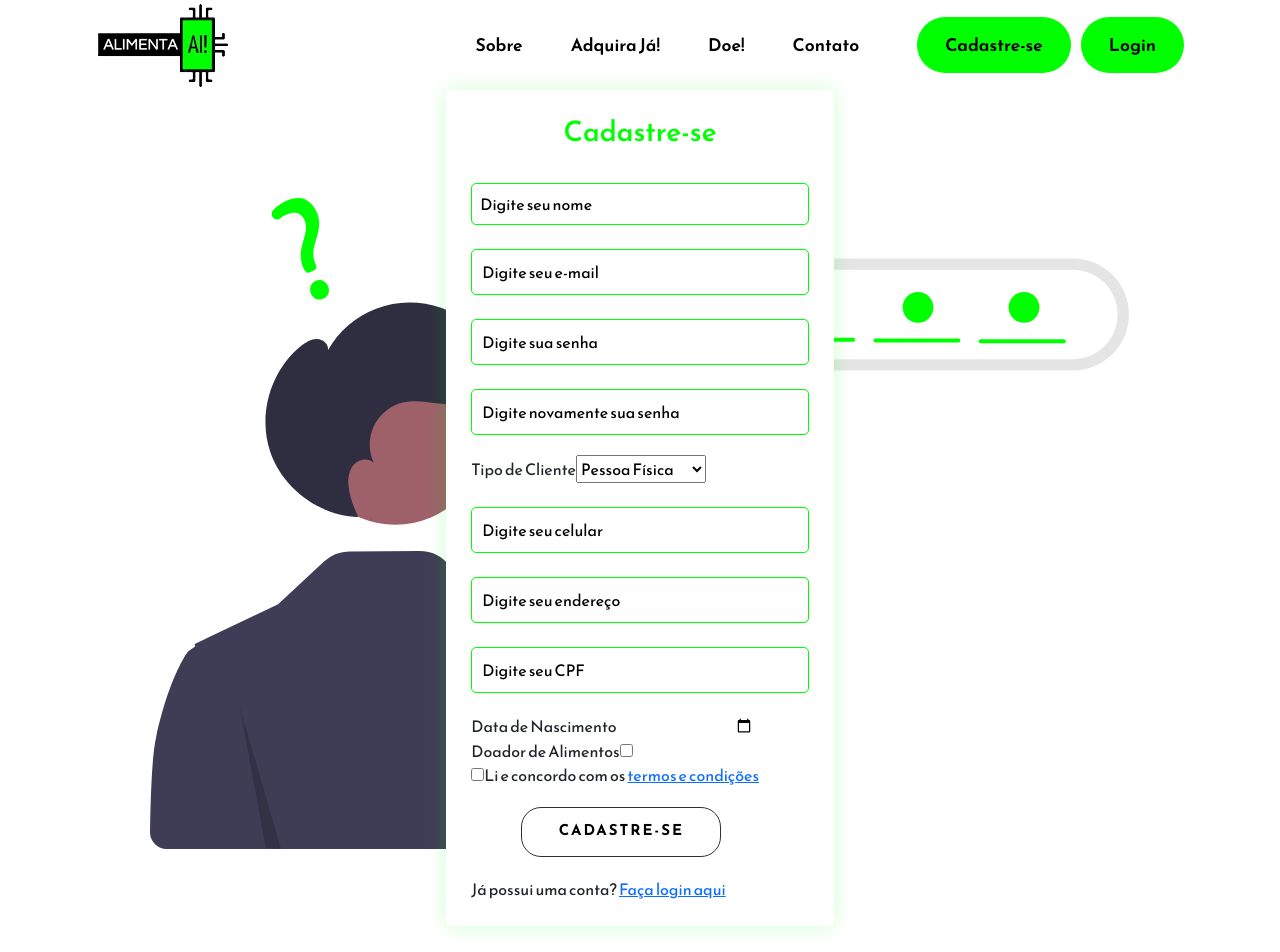
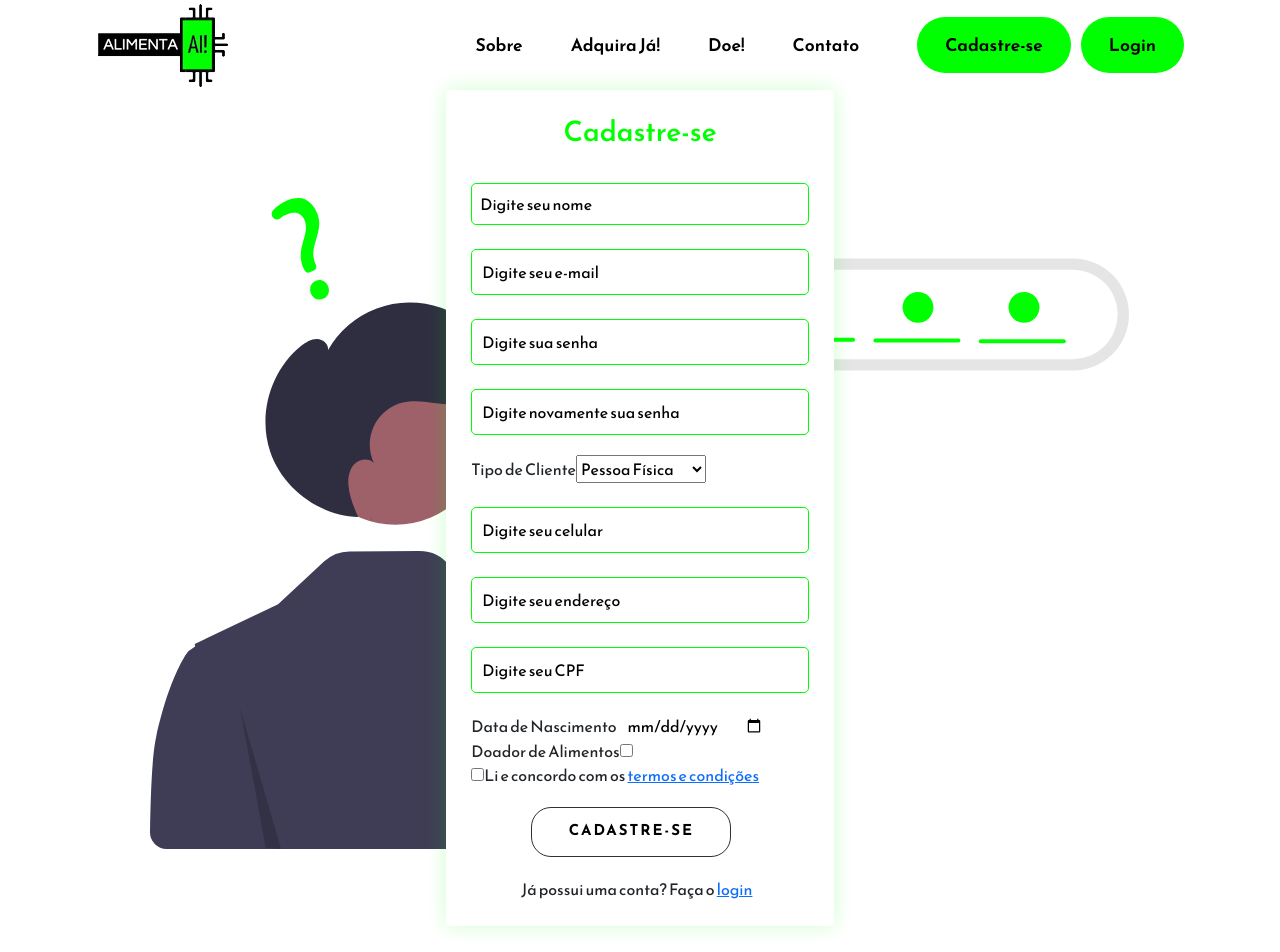
Before and after one commit to Alimenta-AI/Alimenta-AI, a React (Create React App) app in the folder Alimenta-AI-WEB/alimenta-ai/: page /cadastro in a window 1280 px wide. Shown: the top 952 px of the page. Built offline with nearby package versions, Linux system fonts and the light colour scheme.

Commit message:
Arrumando Cadastro

```diff
--- a/Alimenta-AI-WEB/alimenta-ai/src/Components/Cadastro/Cadastro.css
+++ b/Alimenta-AI-WEB/alimenta-ai/src/Components/Cadastro/Cadastro.css
@@ -195,7 +195,7 @@
   font-weight: bold;
   width: 200px;
   padding-top: 11px;
-  margin-left: 50px;
+  margin-left: 60px;
 }
 
 .button-cadastro:hover {
@@ -317,3 +317,7 @@ body {
 .data-input {
   margin-left: 10px;
 }
+
+.login-link {
+  margin-left: 50px;
+}
--- a/Alimenta-AI-WEB/alimenta-ai/src/Components/Cadastro/Cadastro.js
+++ b/Alimenta-AI-WEB/alimenta-ai/src/Components/Cadastro/Cadastro.js
@@ -322,10 +322,12 @@ function Cadastro() {
               <div className="birthdate-inputgroup">
                 <label htmlFor="birthdate">Data de Nascimento</label>
                 <input
+                  className="data-input"
                   type="date"
                   id="nascimento"
                   value={nascimento}
                   onChange={(event) => setNascimento(event.target.value)}
+                  style={{color: "black"}}
                 />
                 {formErrors.nascimento && (
                   <span className="error-message">{formErrors.nascimento}</span>
@@ -420,8 +422,8 @@ function Cadastro() {
 
           {/* Link para a página de login */}
           <div className="login-link">
-            <span>Já possui uma conta?</span>{" "}
-            <Link to="/login">Faça login aqui</Link>
+            <span>Já possui uma conta? Faça o </span>{" "}
+            <Link to="/login">login</Link>
           </div>
         </form>
       </div>
```
